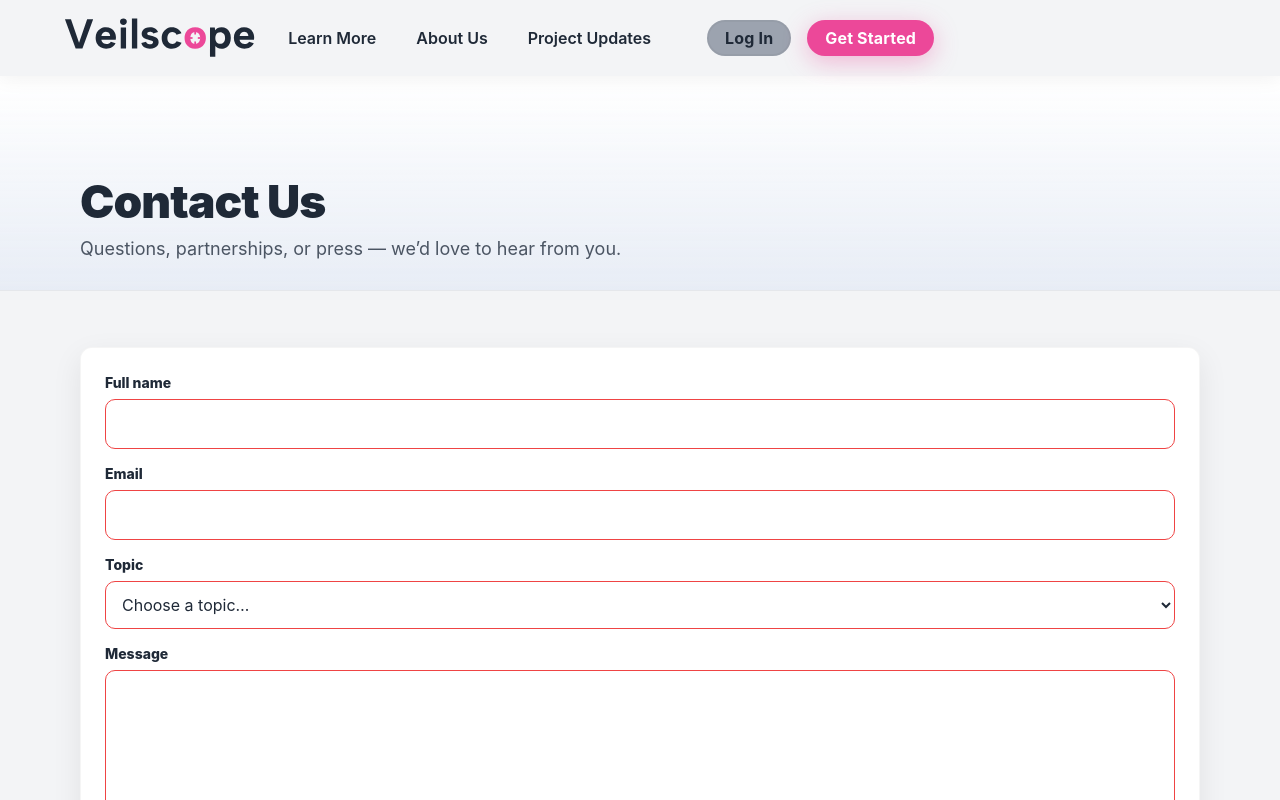
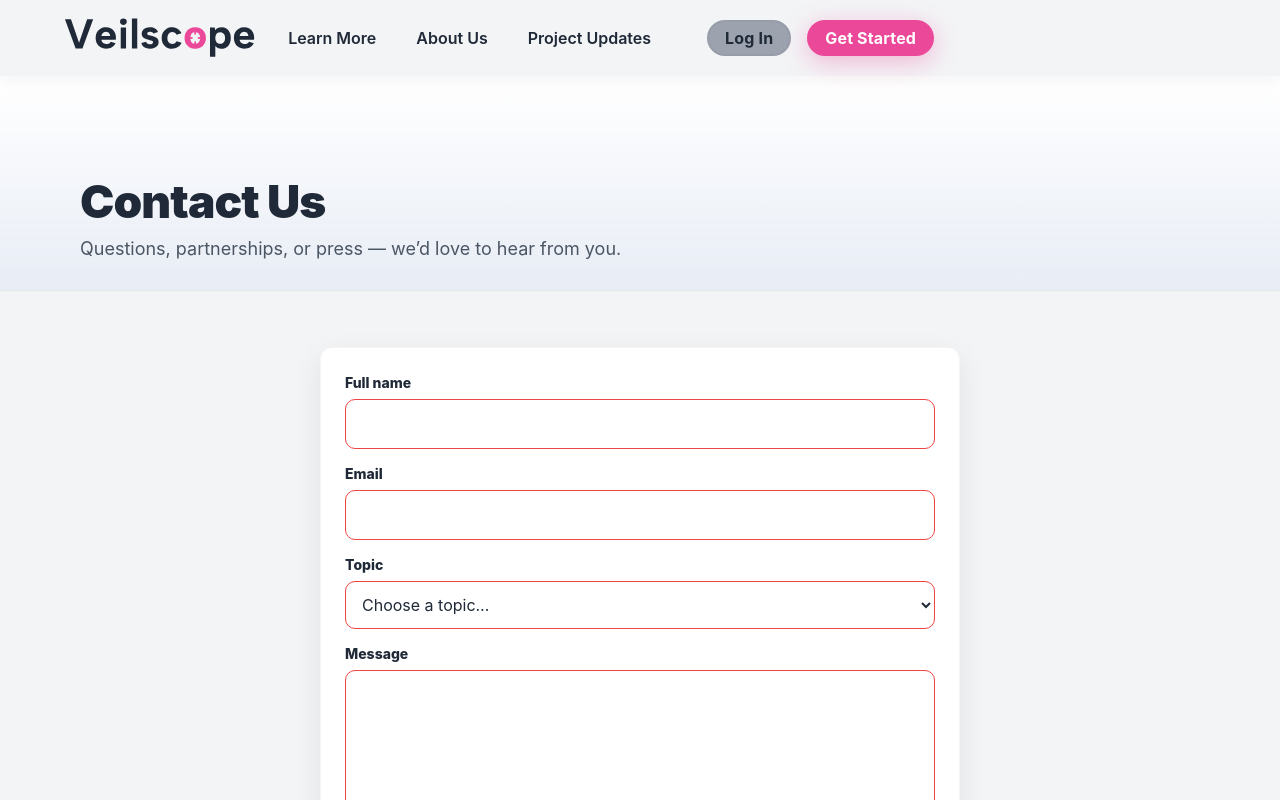
Before and after one commit to brodyBroughton/veilscope-contact, a Next.js app: page / in a window 1280 px wide. Built offline with nearby package versions, Linux system fonts and the light colour scheme.

Commit message:
Some css to make the field smaller and more responsive

```diff
--- a/app/contact.css
+++ b/app/contact.css
@@ -325,6 +325,19 @@ img,svg{max-width:100%;height:auto;display:block}
   align-items: start;
 }
 
+/* Single-column centered contact layout */
+.content-section .container.contact-layout{
+  display: flex;
+  justify-content: center;
+}
+
+/* Keep the form nicely sized on large screens, full-width on mobile */
+.content-section .container.contact-layout .form-card{
+  width: 100%;
+  max-width: 640px;
+}
+
+
 /* ---------- Form card ---------- */
 .form-card{
   background: #fff;
```
